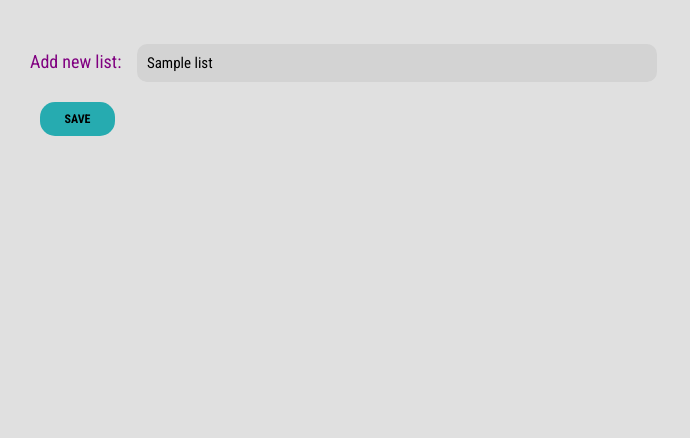
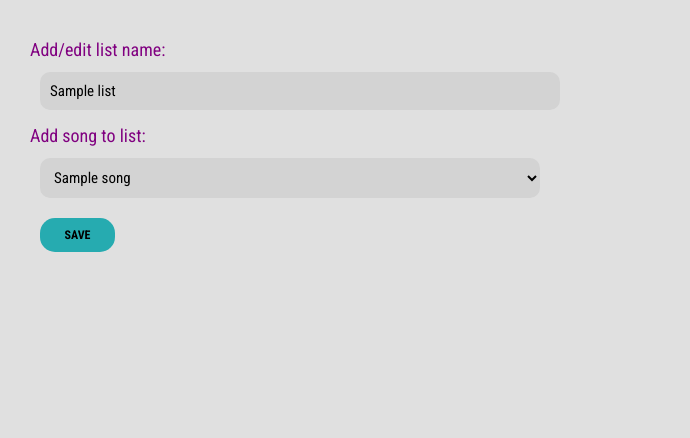
Before and after one commit to kevinelong/makeperfect, a Django app: template makeperfect_app/templates/makeperfect_app/editlist.html in a window 1280 px wide. Shown: the part 67-505 px from the top of the page, without its empty margins (0-690 px from the left). Run offline with Django 3.2, Linux system fonts and the light colour scheme; the template is opened without the code that fills it: most values are stand-ins (such as "Sample title", 1, 10 or a date in 2020).

Commit message:
Add dropdown list of songs in editlist view and edit __str__ in ListItem model

```diff
--- a/makeperfect_app/models.py
+++ b/makeperfect_app/models.py
@@ -42,8 +42,9 @@ class ListItem(models.Model):
     list_name = models.ForeignKey(List)
     song = models.ForeignKey(Song)
     position = models.IntegerField(default=0)
+
     def __str__(self): # __unicode__ on Python 2
-        return self.song, self.list_name
+        return "List: " + str(self.list_name) + "; Song: " + str(self.song)
 
     def __unicode__(self): # __
-        return self.song, self.list_name
+        return "List: " + str(self.list_name) + "; Song: " + str(self.song)
--- a/makeperfect_app/static/css/style.css
+++ b/makeperfect_app/static/css/style.css
@@ -191,8 +191,8 @@ button:hover, .save-button:hover{
     width: 75px;
 }
 
-#edit-button {
-
+.edit-list-button {
+    background: transparent;
 }
 
 .add-to-list {
@@ -222,3 +222,14 @@ label {
     color: purple;
     font-size: 18px;
 }
+
+#song-select-list {
+    margin: 10px;
+    background: lightgray;
+    border: none;
+    font-size: 15px;
+    border-radius: 10px;
+    padding: 10px;
+    width: 500px;
+    font-family: 'Roboto Condensed', sans-serif;
+}
--- a/makeperfect_app/templates/makeperfect_app/details.html
+++ b/makeperfect_app/templates/makeperfect_app/details.html
@@ -5,9 +5,7 @@
     <div class="main-content">
         <div id="song-details">
             <h1>{{ song.song_title }}</h1>
-            <p><h2>lists:</h2>   {{ songlistitem.song_list }}
-            <br>
-            <p><h2>original artist:</h2>   {{ song.artist }}
+            <h2>original artist:</h2>   {{ song.artist }}
             <br>
             <h2>key:</h2>   {{ song.key }}</p>
         </div>
--- a/makeperfect_app/templates/makeperfect_app/editlist.html
+++ b/makeperfect_app/templates/makeperfect_app/editlist.html
@@ -5,8 +5,17 @@
 <div class="main-content">
     <form id="edit-song-list" method="post">
         {% csrf_token %}
-         <label for="edit-song-list">Add new list:</label>
+         <label for="edit-song-list">Add/edit list name:</label>
+        <br>
          <input id='edit-song-list' value="{{ list.list_name }}" type="text" name="list_name">
+        <br>
+        <label for="song-select-list">Add song to list:</label>
+        <br>
+        <select id = "song-select-list">
+            {% for song in songs %}
+            <option value = "song.song_title">{{ song.song_title }}</option>
+            {% endfor %}
+        </select>
         <br>
         <input class='save-button' type="submit" value="SAVE"/>
     </form>
--- a/makeperfect_app/templates/makeperfect_app/index.html
+++ b/makeperfect_app/templates/makeperfect_app/index.html
@@ -7,7 +7,7 @@
         <h1>Song Lists</h1>
         {% if lists %}
             {% for list in lists %}
-                <li><a href="#">{{ list.list_name }}</a></li>
+                <li><a href="#">{{ list.list_name }}</a> <a href="/editlist/{{ list.id }}/"><button class="edit-list-button">EDIT LIST</button></a></li>
                     {% for list_item in list.listitem_set.all %}
                        <li class="list-items"><a href="/song/{{ list_item.song.id }}/">{{ list_item.song.song_title }}</a></li>
                     {% endfor %}
```
Also changed, not shown: makeperfect_app/views.py (+6 -3 lines), makeperfect_app/static/js/scripts.js (added).
